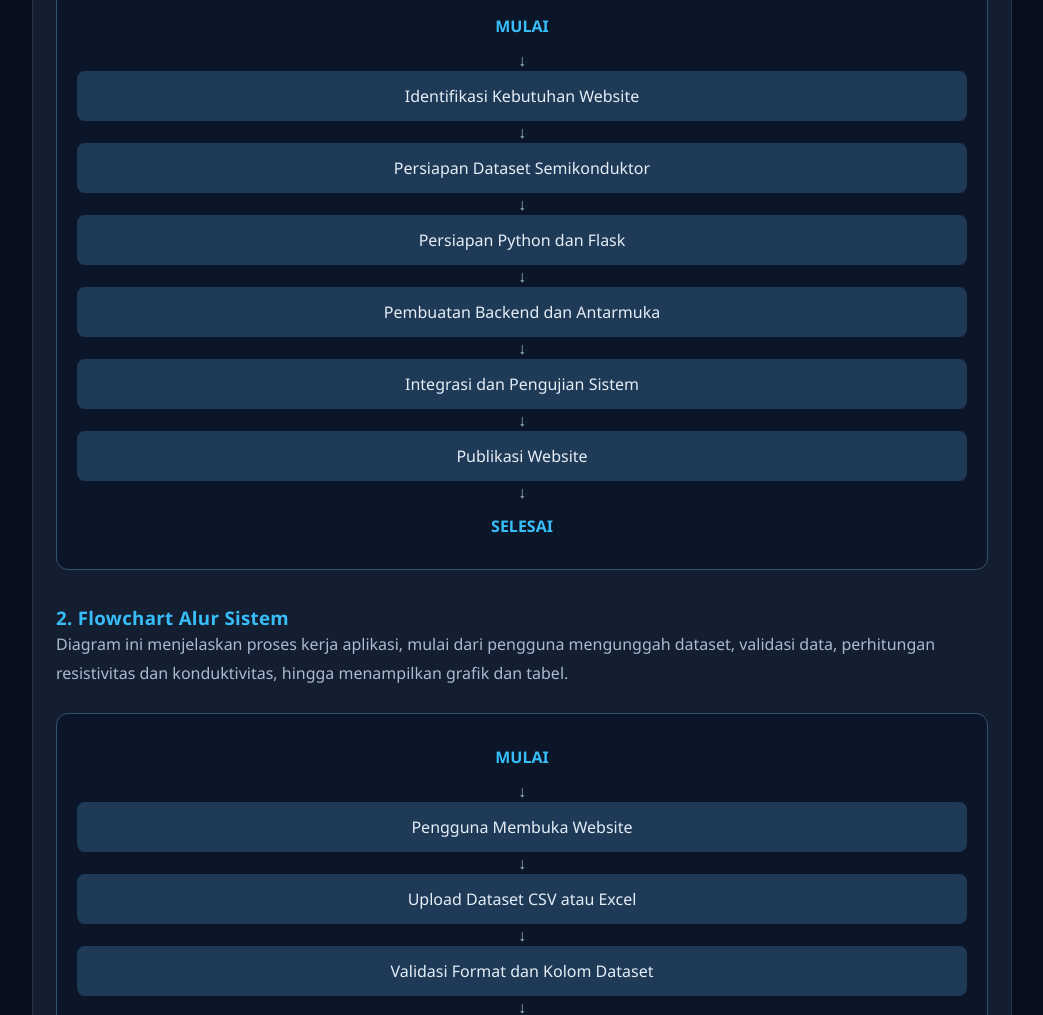
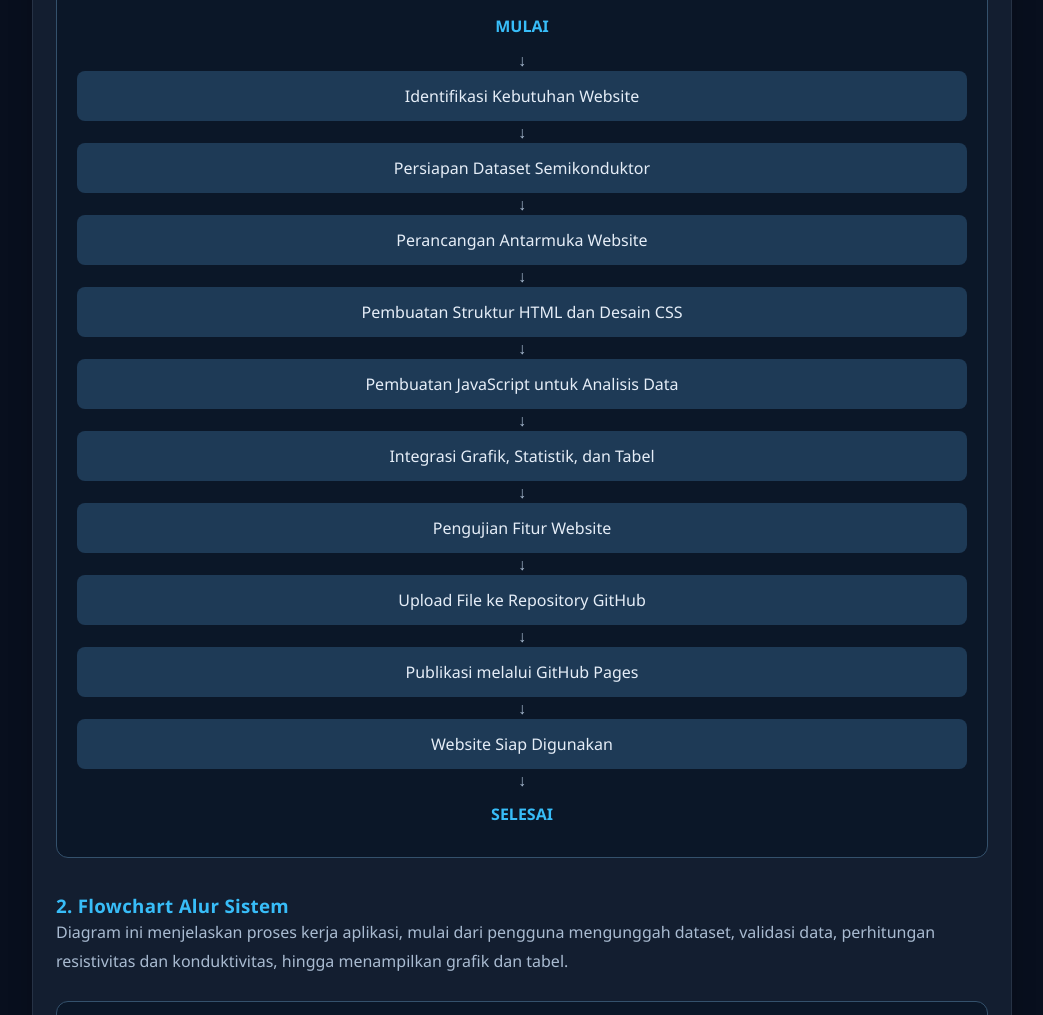
Before and after one commit to dearizkyaulia16-netizen/web-semikondukto, a plain HTML site: page index.html in a window 1280 px wide. Shown: the part 3172-4187 px from the top of the page, without its empty margins (233-1276 px from the left). Drawn offline with nearby package versions, Linux system fonts and the light colour scheme.

Commit message:
Update index.html

```diff
--- a/index.html
+++ b/index.html
@@ -595,7 +595,6 @@ h1, h2, h3 {
         pembuatan program, desain antarmuka, hingga
         pengujian dan publikasi website.
     </p>
-
 <!-- FLOWCHART PEMBUATAN WEBSITE -->
 <div style="
     margin:25px 0 35px;
@@ -625,25 +624,49 @@ h1, h2, h3 {
     <div style="color:#a9bbd1;">↓</div>
 
     <div style="background:#1e3a56; padding:14px; border-radius:8px;">
-        Persiapan Python dan Flask
+        Perancangan Antarmuka Website
     </div>
 
     <div style="color:#a9bbd1;">↓</div>
 
     <div style="background:#1e3a56; padding:14px; border-radius:8px;">
-        Pembuatan Backend dan Antarmuka
+        Pembuatan Struktur HTML dan Desain CSS
     </div>
 
     <div style="color:#a9bbd1;">↓</div>
 
     <div style="background:#1e3a56; padding:14px; border-radius:8px;">
-        Integrasi dan Pengujian Sistem
+        Pembuatan JavaScript untuk Analisis Data
     </div>
 
     <div style="color:#a9bbd1;">↓</div>
 
     <div style="background:#1e3a56; padding:14px; border-radius:8px;">
-        Publikasi Website
+        Integrasi Grafik, Statistik, dan Tabel
+    </div>
+
+    <div style="color:#a9bbd1;">↓</div>
+
+    <div style="background:#1e3a56; padding:14px; border-radius:8px;">
+        Pengujian Fitur Website
+    </div>
+
+    <div style="color:#a9bbd1;">↓</div>
+
+    <div style="background:#1e3a56; padding:14px; border-radius:8px;">
+        Upload File ke Repository GitHub
+    </div>
+
+    <div style="color:#a9bbd1;">↓</div>
+
+    <div style="background:#1e3a56; padding:14px; border-radius:8px;">
+        Publikasi melalui GitHub Pages
+    </div>
+
+    <div style="color:#a9bbd1;">↓</div>
+
+    <div style="background:#1e3a56; padding:14px; border-radius:8px;">
+        Website Siap Digunakan
     </div>
 
     <div style="color:#a9bbd1;">↓</div>
@@ -653,6 +676,7 @@ h1, h2, h3 {
     </div>
 
 </div>
+
     <h3 style="color:#38bdf8; margin-top:30px;">
         2. Flowchart Alur Sistem
     </h3>
```
